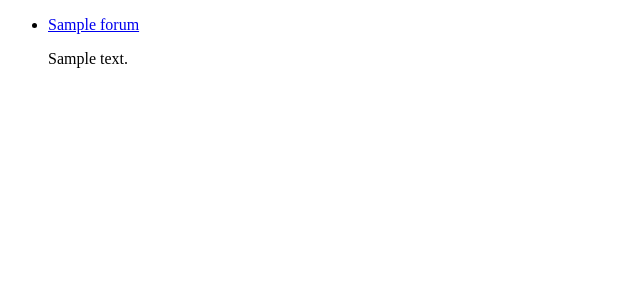
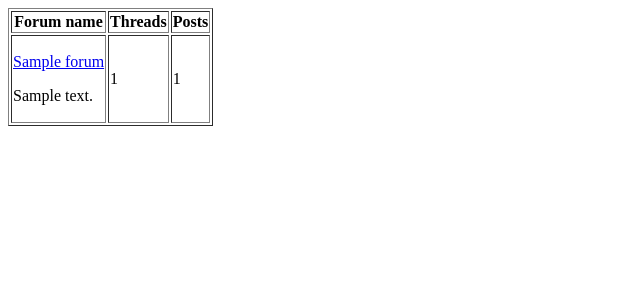
Before and after one commit to KamilaBorowska/NextBoard, a Django app: page / in a window 1280 px wide. Shown: the top 300 px of the page, without its empty margins (0-640 px from the left). Run offline with Django 3.2, Linux system fonts and the light colour scheme; tables that the repository leaves empty hold one stand-in row (values such as "Sample post").

Commit message:
Show thread and post count.

```diff
--- a/forum/models.py
+++ b/forum/models.py
@@ -22,6 +22,10 @@ class Forum(models.Model):
     def __str__(self):
         """Show forum title."""
         return self.title
+
+    def postcount(self):
+        """Show forum postcount."""
+        return Post.objects.filter(thread__forum=self).count()
 
 class Thread(models.Model):
     """Model for representing threads."""
--- a/templates/forum/forum_list.html
+++ b/templates/forum/forum_list.html
@@ -2,12 +2,20 @@
 
 {% block content %}
 {% if forum_list %}
-    <ul>
+    <table border=1>
+    <tr>
+    <th> Forum name
+    <th> Threads
+    <th> Posts
     {% for forum in forum_list %}
-        <li><p><a href="{% url 'forum' forum.id %}">{{ forum }}</a>
+        <tr>
+        <td>
+            <p><a href="{% url 'forum' forum.id %}">{{ forum }}</a>
             <p>{{ forum.description }}
+        <td> {{ forum.thread_set.count }}
+        <td> {{ forum.postcount }}
     {% endfor %}
-    </ul>
+    </table>
 {% else %}
 <p>No forums defined.
 {% endif %}
```
